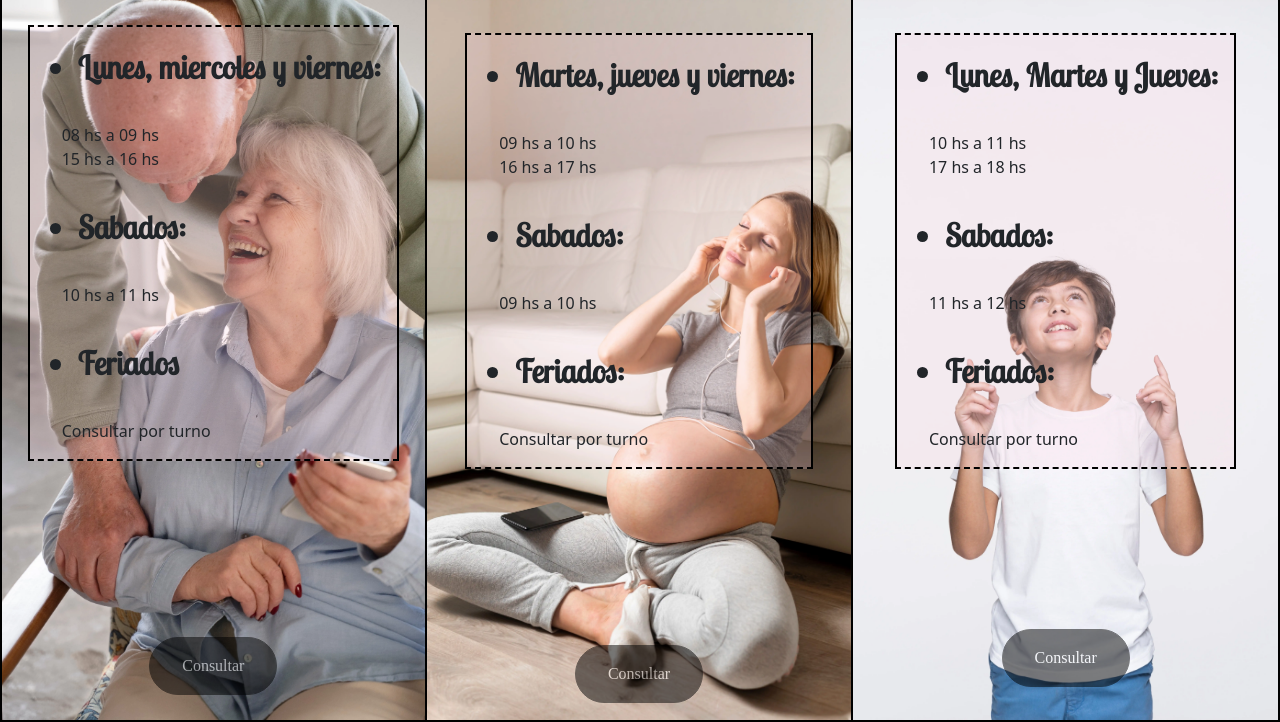
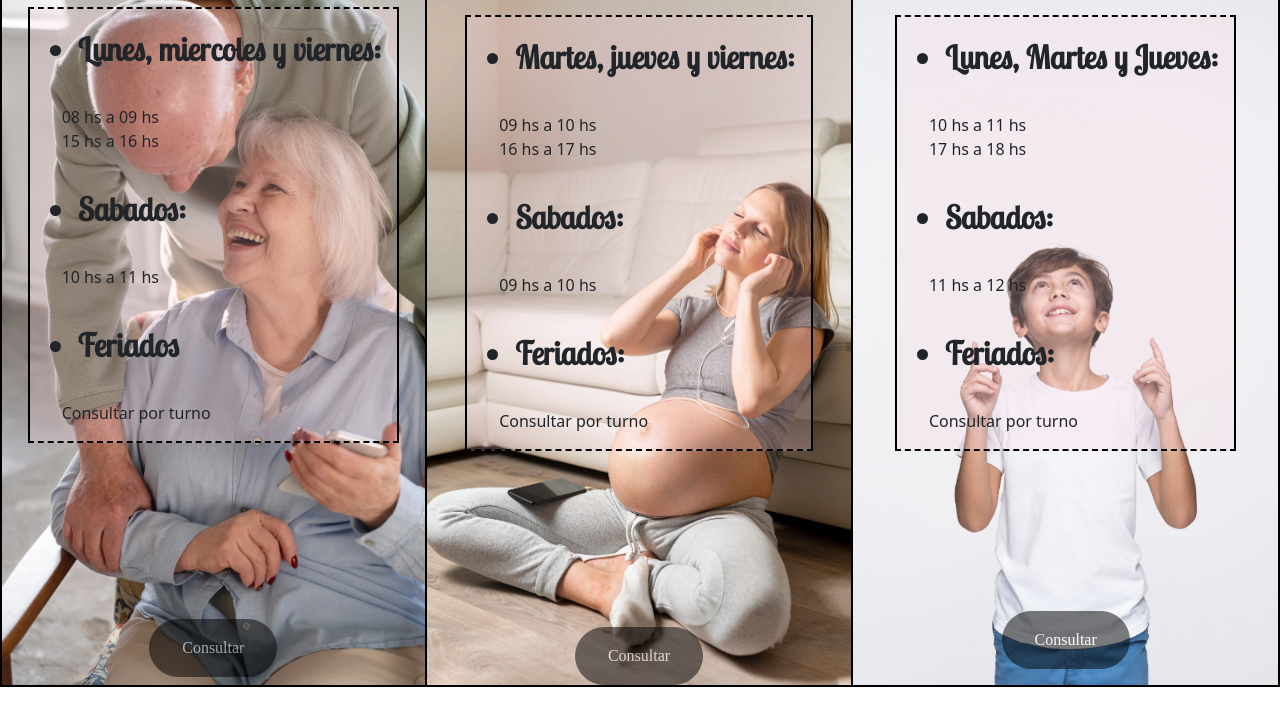
Before and after one commit to AdriBettas13/yoga-JackieJordan, a plain HTML site: page Paginas/unirte.html in a window 1280 px wide. Shown: the part 80-802 px from the top of the page. Drawn offline with nearby package versions, Linux system fonts and the light colour scheme; a web font is replaced by a local one.

Commit message:
Se soluciona problema con el alto de imagenes

```diff
--- a/scss/sitio.scss
+++ b/scss/sitio.scss
@@ -814,7 +814,6 @@ textarea
           .columna1
 {
    background-image: url("../img/personas-mayores-felices-tiro-medio-interior.webp");
-   height: 90.6vh;
    background-position: center;
    background-size: cover;
    display: flex;
@@ -879,7 +878,7 @@ font-size: 2rem;
        .columna2
        {
           background-image: url("../img/mujer-rubia-embarazada-escuchando-musica.webp");
-          height: 90.6vh;
+
           background-position: center;
           background-size: cover;
           display: flex;
@@ -944,7 +943,6 @@ font-size: 2rem;
        .columna3
 {
    background-image: url("../img/joven-sonriente-apuntando-arriba.webp");
-   height: 90.6vh;
    background-position: center;
    background-size: cover;
    display: flex;
```
Also changed, not shown: scss/sitio.css, 1 other file.
